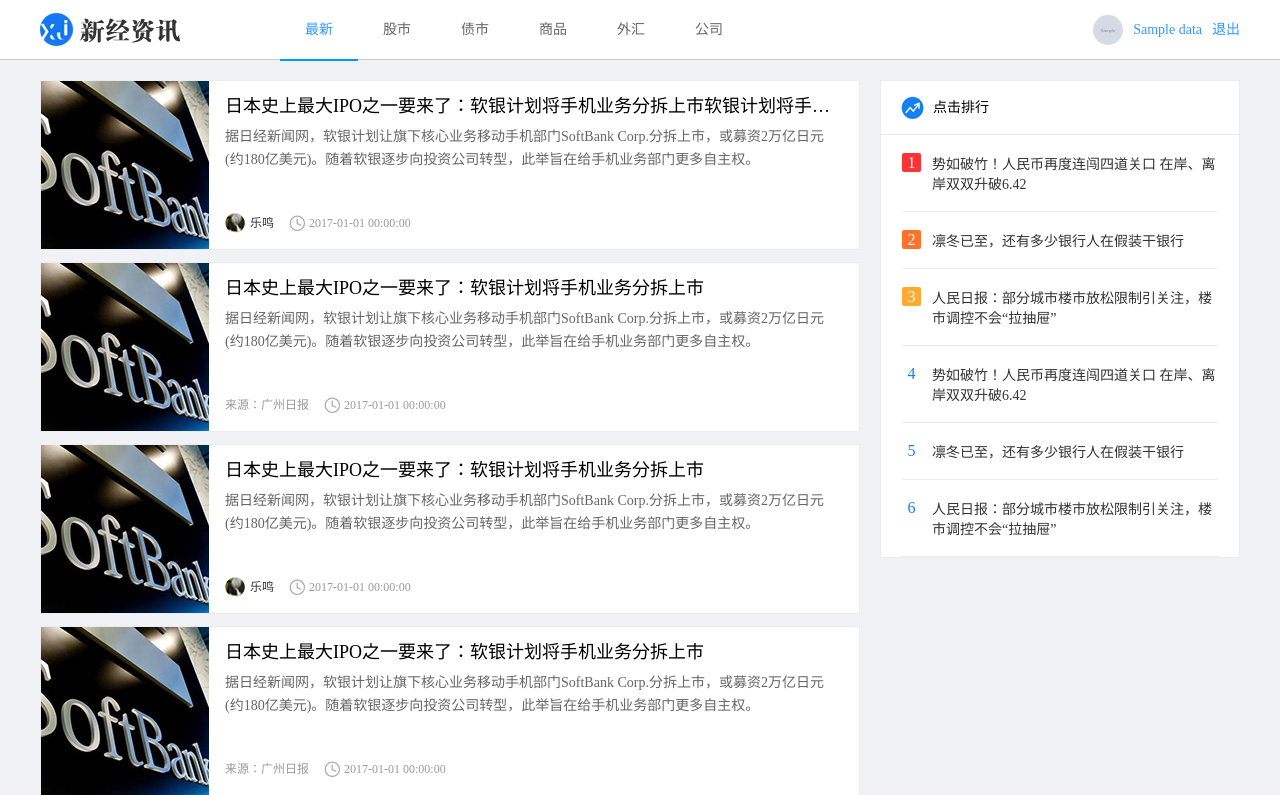
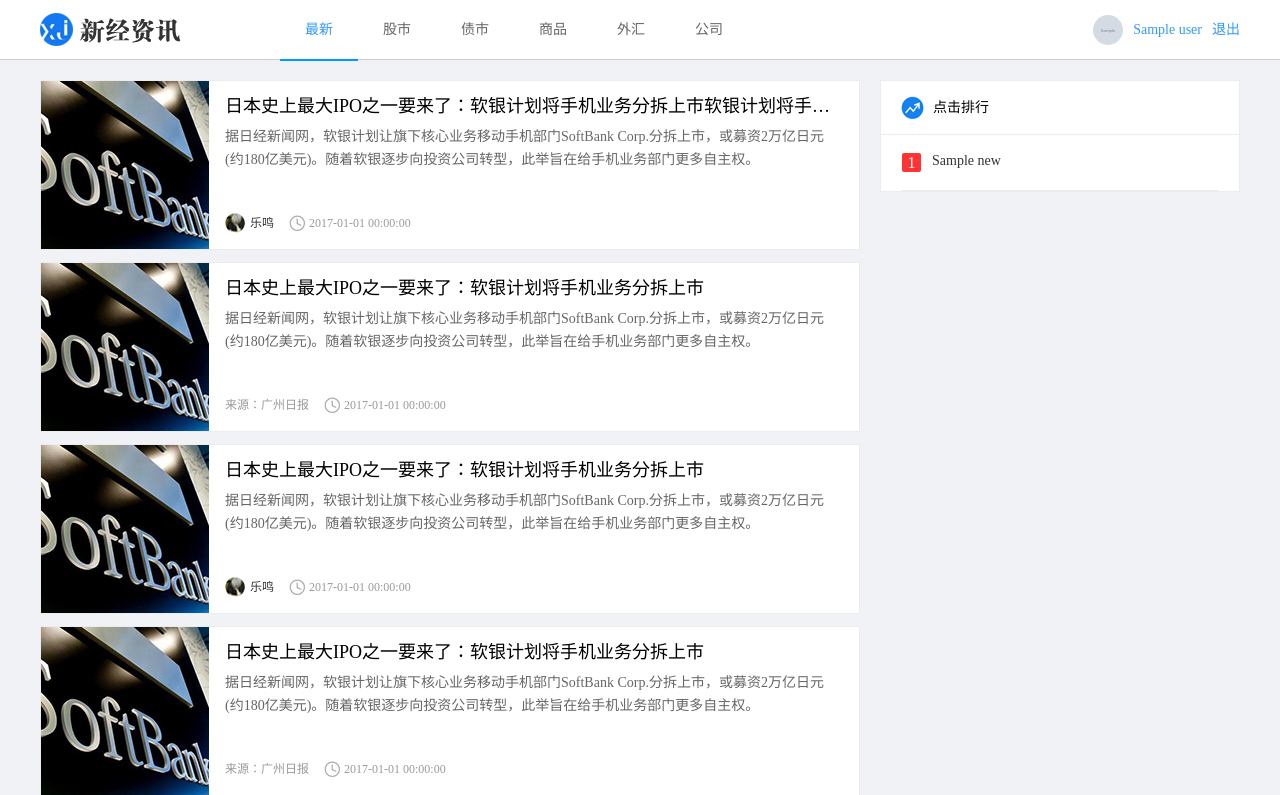
Before and after one commit to spirit9111/information, a Flask app: template info/templates/news/index.html in a window 1280 px wide. Shown: the top 795 px of the page. Run offline with Flask 2, Linux system fonts and the light colour scheme; the template is opened without the code that fills it: most values are stand-ins (such as "Sample title", 1, 10 or a date in 2020); grey boxes marked "Sample" are stand-in pictures; parts of the project's set-up code (start-up, migrations or seed data) failed here and were passed over; some libraries are stand-ins or nearby versions.

Commit message:
右侧排行

```diff
--- a/info/__init__.py
+++ b/info/__init__.py
@@ -7,8 +7,10 @@ from flask_sqlalchemy import SQLAlchemy
 from flask_wtf import CSRFProtect
 from flask_wtf.csrf import generate_csrf
 
+
+
 db = SQLAlchemy()
-redis_store = None  # type: StrictRedis
+redis_store = None
 import logging
 from logging.handlers import RotatingFileHandler
 
@@ -35,6 +37,7 @@ def create_app(config_name):
 	app = Flask(__name__)
 	app.config.from_object(config[config_name])
 	db.init_app(app)
+	from info.utils.common import do_index_class
 	global redis_store
 	redis_store = redis.StrictRedis(host=config[config_name].REDIS_HOST, port=config[config_name].REDIS_PORT)
 
@@ -43,6 +46,7 @@ def create_app(config_name):
 	CSRFProtect(app)
 
 	Session(app)
+	app.add_template_filter(do_index_class, 'do_index_class')
 
 	# 使用钩子函数设置cookie
 	@app.after_request
--- a/info/templates/news/index.html
+++ b/info/templates/news/index.html
@@ -26,13 +26,13 @@
 		{% if data.nick_name %}
 			<div class="user_login fr">
 				{#如果用户有头像用自己的,没有则使用默认的#}
-				<img src={% if data.avatar_url %}
-					{{ data.avatar_url }}
+				<img src={% if data.user.avatar_url %}
+					{{ data.user.avatar_url }}
 				{% else %}
 					"../../static/news/images/person01.png"
 				{% endif %}
 					 class="lgin_pic">
-				<a href="#">{{ data.nick_name }}</a>
+				<a href="#">{{ data.user.nick_name }}</a>
 				<a href="javascript:;" onclick="logout()">退出</a>
 				{#				<a href="#">退出</a>#}
 				{#重定向#}
@@ -104,12 +104,18 @@
 			<h3>点击排行</h3>
 		</div>
 		<ul class="rank_list">
-			<li><span class="first">1</span><a href="#">势如破竹！人民币再度连闯四道关口 在岸、离岸双双升破6.42</a></li>
-			<li><span class="second">2</span><a href="#">凛冬已至，还有多少银行人在假装干银行</a></li>
-			<li><span class="third">3</span><a href="#">人民日报：部分城市楼市放松限制引关注，楼市调控不会“拉抽屉”</a></li>
-			<li><span>4</span><a href="#">势如破竹！人民币再度连闯四道关口 在岸、离岸双双升破6.42</a></li>
-			<li><span>5</span><a href="#">凛冬已至，还有多少银行人在假装干银行</a></li>
-			<li><span>6</span><a href="#">人民日报：部分城市楼市放松限制引关注，楼市调控不会“拉抽屉”</a></li>
+
+			{% for news in data.click_news_list %}
+				<li><span class="{{ loop.index | do_index_class }}">{{ loop.index }}  </span><a
+						href="#">{{ news.title }}</a></li>
+			{% endfor %}
+
+
+			{#			<li><span class="first">1</span><a href="#">势如破竹！人民币再度连闯四道关口 在岸、离岸双双升破6.42</a></li>#}
+			{#			<li><span class="second">2</span><a href="#">凛冬已至，还有多少银行人在假装干银行</a></li>#}
+			{#			<li><span class="third">3</span><a href="#">人民日报：部分城市楼市放松限制引关注，楼市调控不会“拉抽屉”</a></li>#}
+			{#			<li><span>4</span><a href="#">势如破竹！人民币再度连闯四道关口 在岸、离岸双双升破6.42</a></li>#}
+			{#			<li><span>5</span><a href="#">凛冬已至，还有多少银行人在假装干银行</a></li>#}
 		</ul>
 	</div>
 </div>
--- a/info/utils/common.py
+++ b/info/utils/common.py
@@ -9,11 +9,11 @@ from info.models import User
 def do_index_class(index):
     """返回指定索引对应的类名"""
 
-    if index == 0:
+    if index == 1:
         return "first"
-    elif index == 1:
+    elif index == 2:
         return "second"
-    elif index == 2:
+    elif index == 3:
         return "third"
 
     return ""
```
Also changed, not shown: info/modules/index/views.py (+21 -4 lines).
